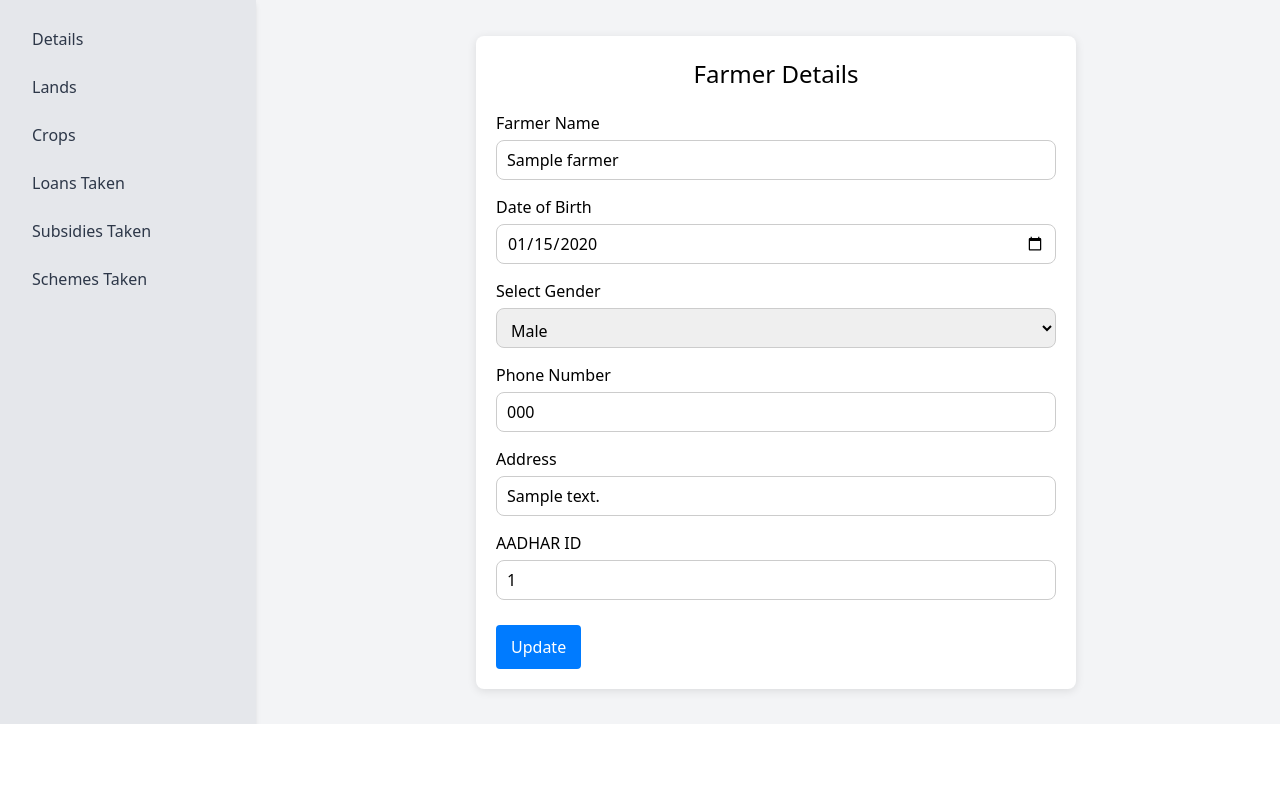
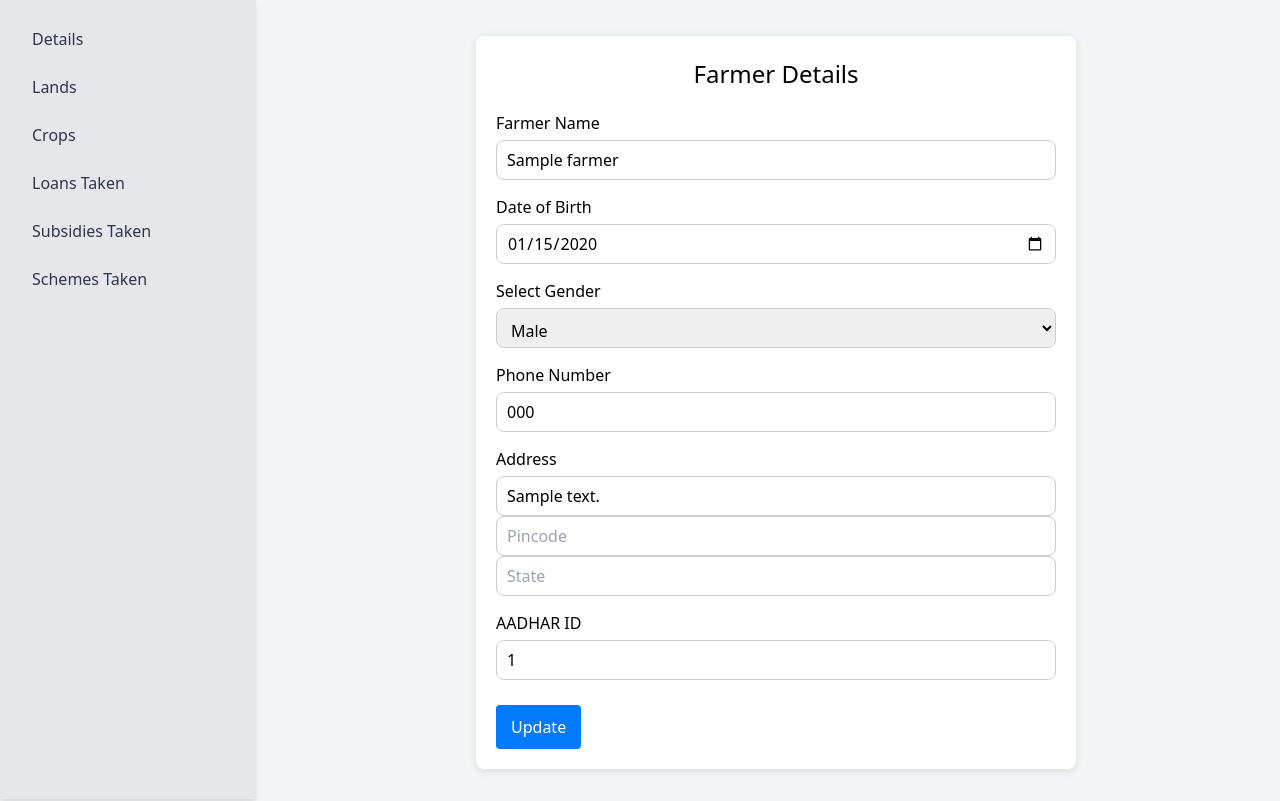
Before and after one commit to onlyyashwanth1/New-Agri, a Flask app: page /editfarmer/1 in a window 1280 px wide. Shown: the part 76-877 px from the top of the page. Before the commit the page ends 800 px from the top, so only its background shows below. Run offline with Flask 3, Linux system fonts and the light colour scheme; the visitor is signed in with stand-in values (Sample User, id 1); tables that the repository leaves empty hold one stand-in row (values such as "Sample post"); parts of the project's set-up code (start-up, migrations or seed data) failed here and were passed over; some libraries are stand-ins or nearby versions.

Commit message:
Use structured address fields when editing farmers

```diff
--- a/templates/editfarmer.html
+++ b/templates/editfarmer.html
@@ -14,26 +14,21 @@
         {% with messages = get_flashed_messages(with_categories=true) %}
             {% if messages %}
                 {% for category, message in messages %}
-                    <div class="flash-message {{ category }}">
-                        {{ message }}
-                    </div>
+                    <div class="flash-message {{ category }}">{{ message }}</div>
                 {% endfor %}
             {% endif %}
         {% endwith %}
 
-        <!-- Farmer Name -->
         <div class="form-group">
             <label for="f_name">Farmer Name</label>
             <input type="text" id="f_name" name="f_name" value="{{ farmer['farmer_name'] }}" required />
         </div>
 
-        <!-- Date of Birth -->
         <div class="form-group">
             <label for="f_dob">Date of Birth</label>
             <input type="date" id="f_dob" name="f_dob" value="{{ farmer['date_of_birth'] }}" required />
         </div>
 
-        <!-- Gender Selection -->
         <div class="form-group">
             <label for="f_gender">Select Gender</label>
             <select id="f_gender" name="f_gender" required>
@@ -43,27 +38,26 @@
             </select>
         </div>
 
-        <!-- Phone Number -->
         <div class="form-group">
             <label for="f_phone">Phone Number</label>
             <input type="tel" id="f_phone" name="f_phone" value="{{ farmer['phone_no'] }}" required pattern="[0-9]{10}" title="Phone number should be 10 digits"/>
         </div>
 
-        <!-- Address -->
         <div class="form-group">
-            <label for="f_address">Address</label>
-            <input type="text" id="f_address" name="f_address" value="{{ farmer['address'] }}" required />
+            <label>Address</label>
+            <div class="address-grid">
+                <input type="text" id="f_city" name="f_city" value="{{ farmer.get('address_parts', {}).get('city', '') }}" required placeholder="City" />
+                <input type="text" id="f_pincode" name="f_pincode" value="{{ farmer.get('address_parts', {}).get('pincode', '') }}" required pattern="[0-9]{6}" title="Pincode should be 6 digits" placeholder="Pincode" />
+                <input type="text" id="f_state" name="f_state" value="{{ farmer.get('address_parts', {}).get('state', '') }}" required placeholder="State" />
+            </div>
         </div>
 
-        <!-- AADHAR ID -->
         <div class="form-group">
             <label for="f_aadharId">AADHAR ID</label>
             <input type="text" id="f_aadharId" name="f_aadharId" value="{{ farmer['aadhar_id'] }}" required pattern="[0-9]{12}" title="AADHAR number should be 12 digits"/>
         </div>
 
-        <!-- Submit Button -->
         <button type="submit" class="update-button">Update</button>
-
     </form>
 </div>
 {% endblock %}
```
